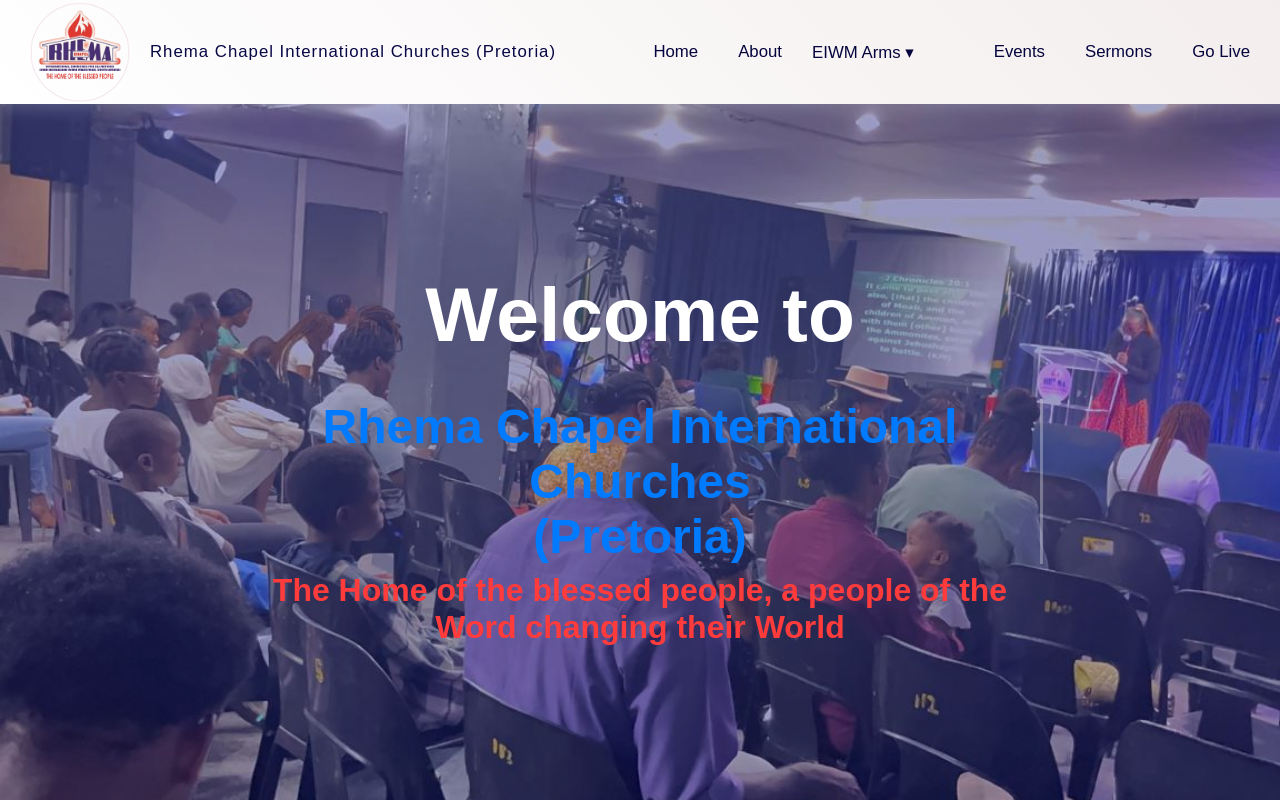
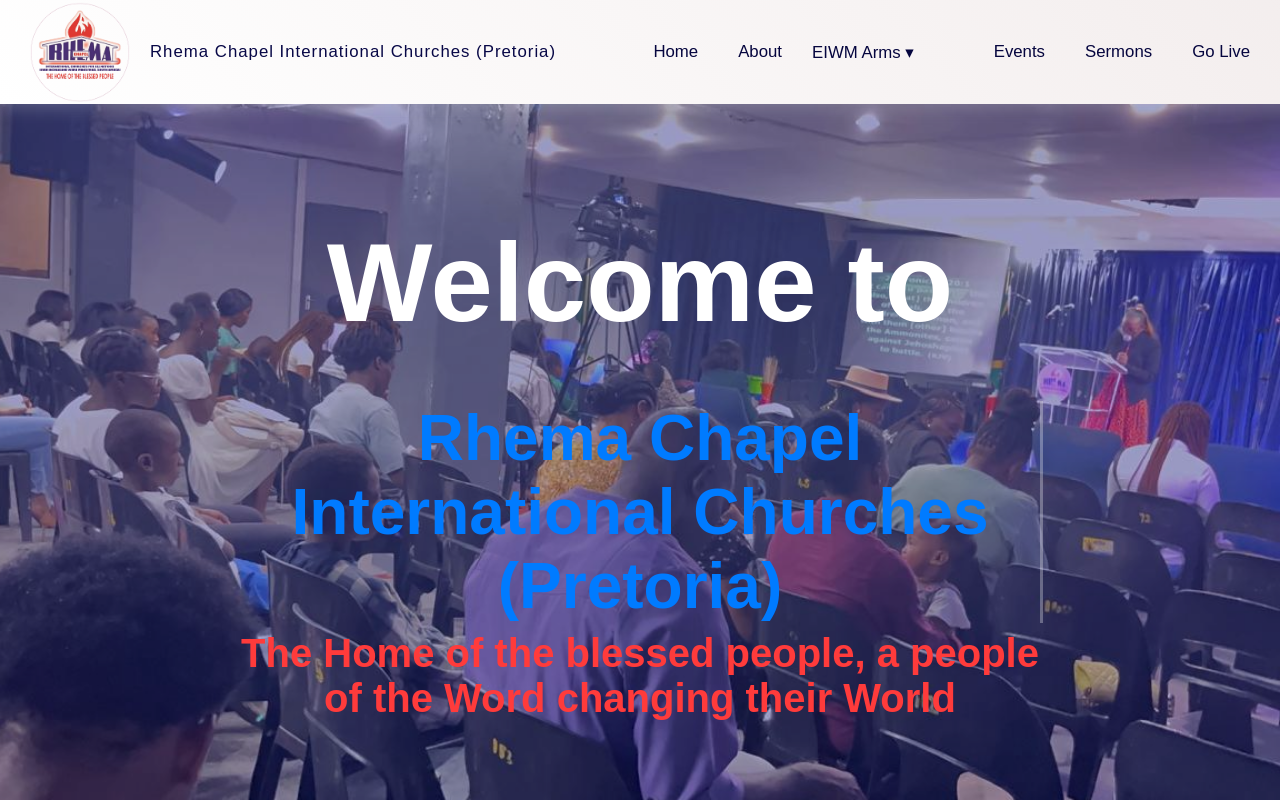
Before and after one commit to MpilwenhleNsibande/Rhema-Chapel-Website, a React (Vite) app: page / in a window 1280 px wide. Shown: the top 800 px of the page. Built offline with nearby package versions, Linux system fonts and the light colour scheme.

Commit message:
First version ready for review

```diff
--- a/src/components/Header.jsx
+++ b/src/components/Header.jsx
@@ -43,7 +43,7 @@
       <div className="overlay"></div>
       <div className="header-content">
         <h1>Welcome to</h1>
-        <h2>Rhema Chapel International <br/>Churches <br /> (Pretoria)</h2>
+        <h2>Rhema Chapel <br/>International Churches <br /> (Pretoria)</h2>
         <p>The Home of the blessed people, a people of the Word changing their World</p>
       </div>
     </header>
--- a/src/styles/Header.css
+++ b/src/styles/Header.css
@@ -40,7 +40,7 @@
 
 /* Slide-up effect for heading */
 .header-content h1 {
-  font-size: clamp(3rem, 6vw, 6rem); /* Responsive font size */
+  font-size: clamp(7rem, 6vw, 6rem); /* Responsive font size */
   font-weight: bold;
   margin-bottom: 0.5rem;
   opacity: 0;
@@ -51,7 +51,7 @@
 /* Typing effect for subheading */
 .header-content h2 {
   color: #007bff;
-  font-size: clamp(2rem, 4vw, 3rem);
+  font-size: clamp(4rem, 4vw, 3rem);
   font-weight: bold;
   margin-bottom: 0.5rem;
   white-space: nowrap;
@@ -63,7 +63,7 @@
 
 /* Fade-in effect for paragraph */
 .header-content p {
-  font-size: clamp(2rem, 3vw, 2rem);
+  font-size: clamp(2.5rem, 3vw, 2rem);
   max-width: 800px;
   margin: 0 auto;
   opacity: 0;
```
